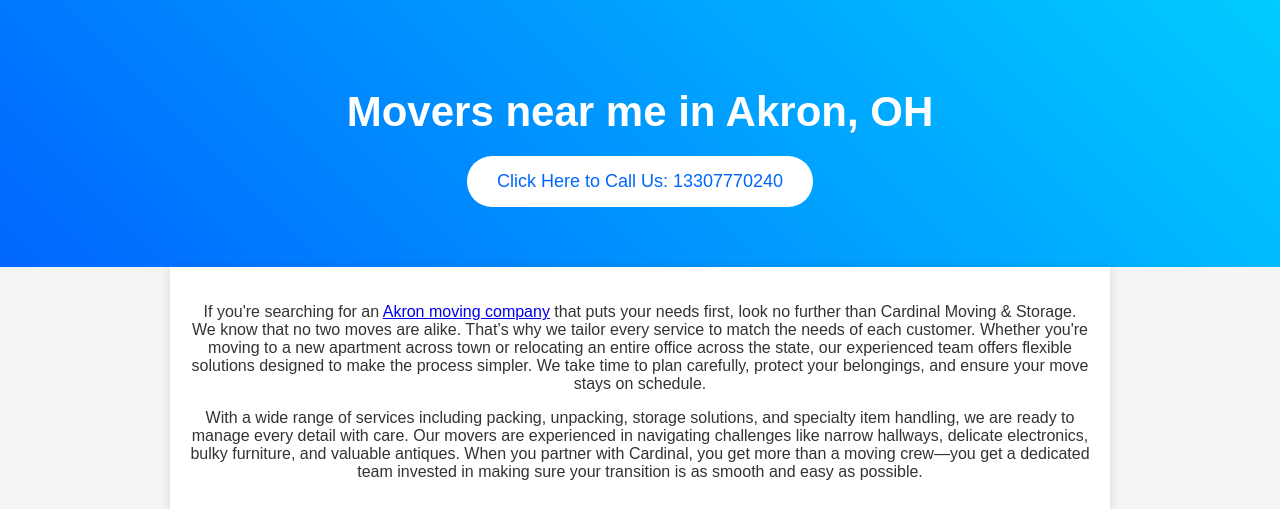
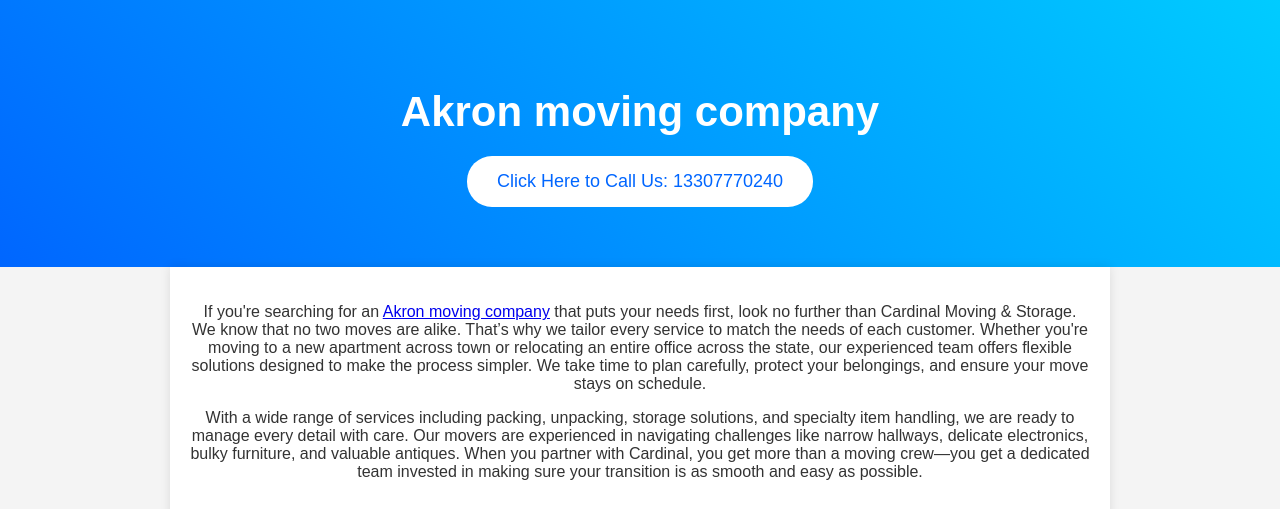
Before and after one commit to cardinal-moving-storage/cardinal-moving-storage, a plain HTML site: page index.html in a window 1280 px wide. Shown: the top 509 px of the page. Drawn offline with Linux system fonts and the light colour scheme.

Commit message:
Update index.html

```diff
--- a/index.html
+++ b/index.html
@@ -6,8 +6,8 @@
     <meta http-equiv="Content-Type" content="text/html; charset=utf-8">
     <meta name="description" content="Moving is one of life’s biggest transitions, and at Cardinal Moving & Storage, we make it feel easy, natural, and stress-free. Serving Akron, Cleveland, Medina, and surrounding areas, we approach every move with a clear mission: treat each customer like family and every move like our own." />
     <meta name="keywords" content="Movers near me, Akron moving company, Moving companies near me" />
-    <meta property="og:title" content="Movers near me in Akron, OH" />
-    <title>Movers near me in Akron, OH</title>
+    <meta property="og:title" content="Akron moving company" />
+    <title>Akron moving company</title>
     <style>
         body {
             font-family: Arial, sans-serif;
@@ -62,7 +62,7 @@
 
     <!-- Hero Section -->
     <div class="hero">
-        <h1>Movers near me in Akron, OH</h1>
+        <h1>Akron moving company</h1>
         <button onclick="window.location.href='tel:+113307770240'">Click Here to Call Us: 13307770240</button>
     </div>
 
```
